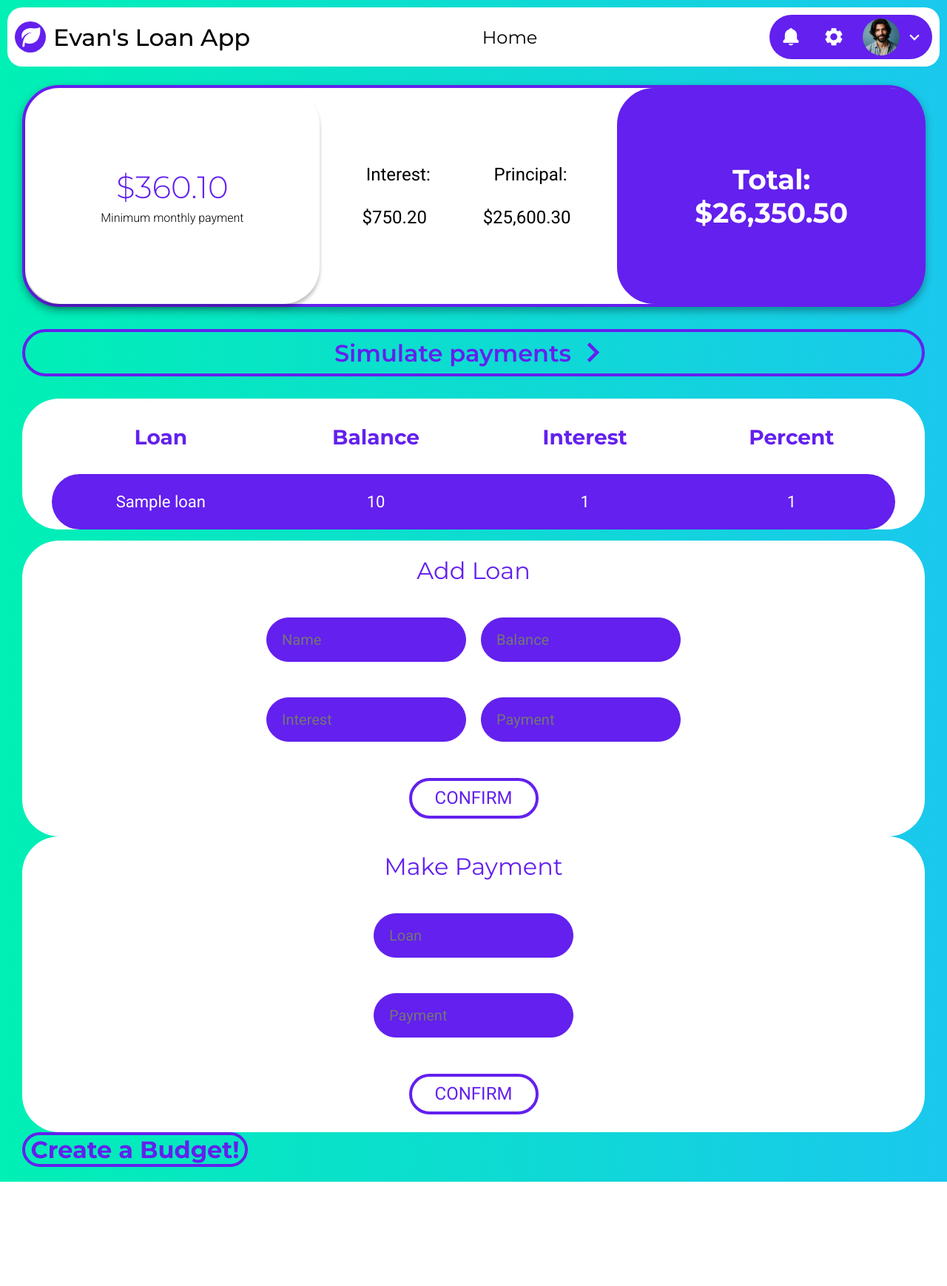
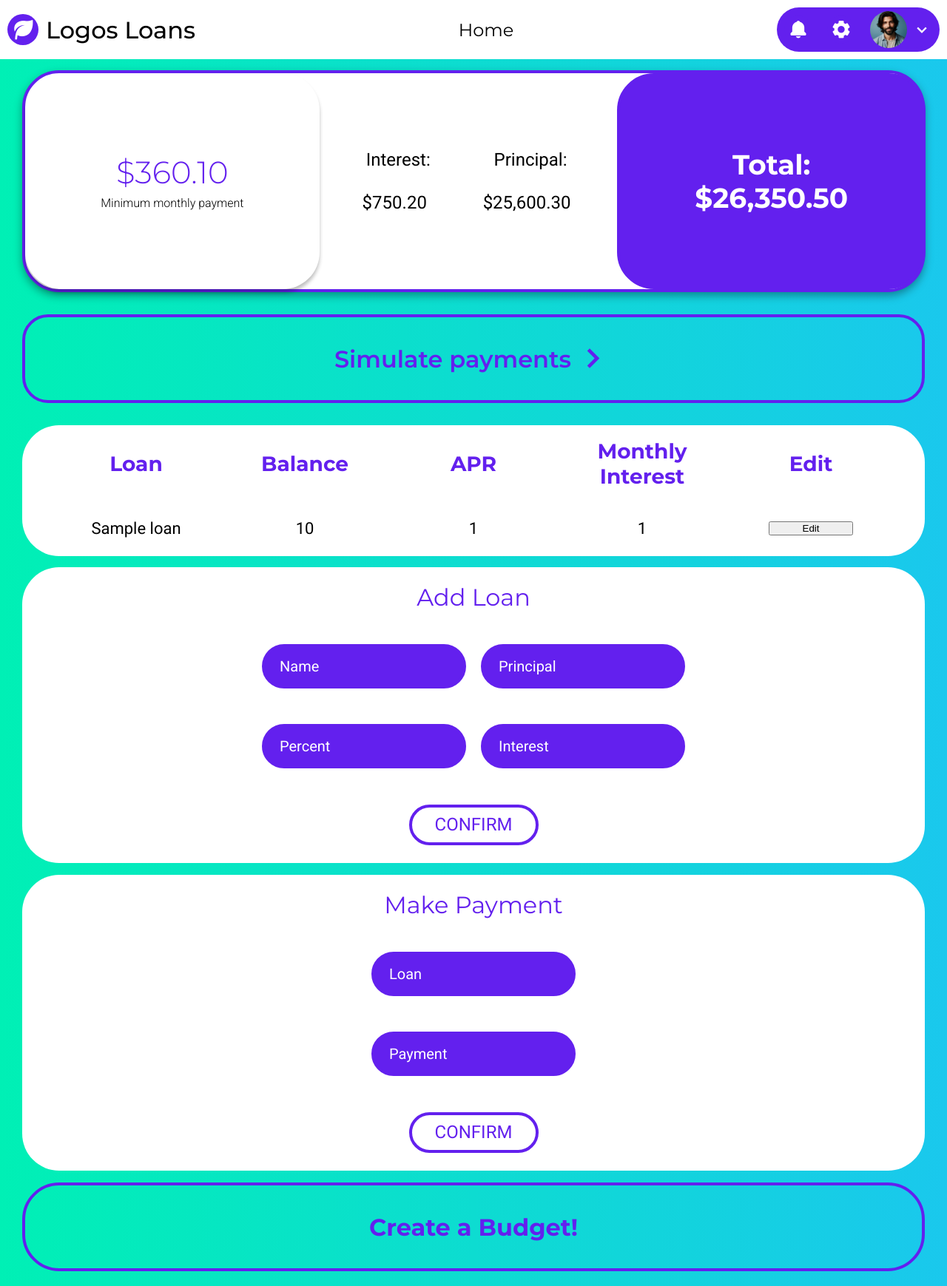
Before and after one commit to Evan-Hedgecock/wisp, a Flask app: page / in a window 1280 px wide. Shown: the whole page at 74% size. Before the commit the page ends 1598 px from the top, so only its background shows below. Run offline with Flask 3, Linux system fonts and the light colour scheme; tables that the repository leaves empty hold one stand-in row (values such as "Sample post").

Commit message:
Update text inputs to have better focus color and border, and have box-shadow when focused. Also add edit buttons to loan table

```diff
--- a/static/script.js
+++ b/static/script.js
@@ -1,24 +1,6 @@
-//// Save to memory
-//function saveToLocal(data, key){
-//    currentData = loadFromLocal(key);
-//
-//    // If current data exists, add data to that list, otherwise create empty array
-//    currentData ? currentData.push(data) : currentData = [data];
-//    console.log("current data:", currentData);
-//    stringData = JSON.stringify(currentData);
-//    console.log("string data:", stringData);
-//
-//    localStorage.setItem(key, stringData);
-//}
-//
-//// Load from memory
-//function loadFromLocal(key){
-//    if (localStorage) {
-//        data = localStorage.getItem(key);
-//        return JSON.parse(data);
-//    }
-//}
-//
+// Dynamically adjust the class of navbar when user scrolls vs when it's at top of page
+const navbar = document.getElementById
+
 
 const addLoanForm = document.getElementById("addLoanForm");
 addLoanForm.addEventListener("submit", function(event) {
@@ -98,6 +80,15 @@
 			cell.appendChild(node);
 			row.appendChild(cell);
 		});
+		var cell = document.createElement("td");
+		var editContainer = document.createElement("div");
+		editContainer.className = "editContainer";
+		var editButton = document.createElement("button");
+		editButton.className = "edit";
+		editButton.innerHTML = "Edit";
+		editContainer.appendChild(editButton);
+		cell.appendChild(editContainer);
+		row.appendChild(cell);
 	loanTable.appendChild(row);
 	});
 }
--- a/static/style.css
+++ b/static/style.css
@@ -25,18 +25,19 @@
 }
 
 
-.navbar {
+#navbar {
     width: auto;
     display: flex;
     background: white;
     padding: 10px;
-    margin: 10px;
-    border-radius: 20px;
+    height: 10vh;
+    /* margin: 10px; */
+    /* border-radius: 20px; */
     align-items: center;
     justify-content: space-between;
 }
 
-.navbar .logo {
+#navbar .logo {
     display: flex;
     gap: 10px;
     align-items: center;
@@ -45,18 +46,18 @@
     font-size: 32px;
 }
 
-.navbar .logo:hover {
+#navbar .logo:hover {
     cursor: pointer;
 }
 
-.navbar .logo i {
+#navbar .logo i {
     color: white;
     background: #6320EE;
     padding: 5px;
     border-radius: 50%;
 }
 
-.navbar .nav-links {
+#navbar .nav-links {
     display: flex;
     gap: 25px;
     font-family: "Montserrat", sans-serif;
@@ -64,7 +65,7 @@
     font-size: 24px;
 }
 
-.navbar .settings {
+#navbar .settings {
     display: flex;
     gap: 20px;
     background: #6320EE;
@@ -74,7 +75,7 @@
 
 }
 
-.navbar .settings >i {
+#navbar .settings >i {
     background: #6320EE;
     padding: 5px;
     border-radius: 50%;
@@ -84,13 +85,13 @@
     transition: all 0.3s ease-in-out;
 }
 
-.navbar .settings >i:hover {
+#navbar .settings >i:hover {
     color: #6320EE;
     background-color: white;
 }
 
 
-.navbar .settings .profile {
+#navbar .settings .profile {
     display: flex;
     align-items: center;
     gap: 6px;
@@ -100,22 +101,22 @@
     transition: all 0.3s ease-in-out;
 }
 
-.navbar .settings .profile:hover {
+#navbar .settings .profile:hover {
     background: white;
     color: #6320EE;
 }
 
-.navbar .settings .profile:hover i {
+#navbar .settings .profile:hover i {
     color: #6320EE;
 }
 
-.navbar .settings .profile img {
+#navbar .settings .profile img {
     height:50px;
     width: 50px;
     border-radius: 50%;
 }
 
-.navbar .settings .profile i {
+#navbar .settings .profile i {
     color: white;
     font-size: 28px;
 }
@@ -125,7 +126,7 @@
     display: flex;
     gap: 30px;
     width: 100%;
-    height: 60%;
+    height: 55vh;
     padding: 15px 30px;
 }
 
@@ -267,6 +268,10 @@
     font-weight: 400;
 }
 
+#loanTable colgroup col {
+    width: 20%;
+}
+
 #loanTable tr {
     height: 75px;
 }
@@ -277,6 +282,19 @@
     font-family: "Roboto", sans-serif;
     font-weight: 400;
 }
+
+#loanTable .editContainer {
+    height: 100%;
+    width: 100%;
+    display: flex;
+    align-items: center;
+    justify-content: center;
+}
+
+#loanTable .edit {
+    width: 50%;
+}
+
 
 #loanTable tr th {
     font-family: "Montserrat", sans-serif;
@@ -302,7 +320,7 @@
     border-radius: 50px 0 0 50px;
 }
 
-#loanTable tr:nth-child(even) td:nth-child(4) {
+#loanTable tr:nth-child(even) td:nth-child(5) {
     border-radius: 0 50px 50px 0;
 }
 
@@ -359,9 +377,9 @@
     gap: 20px;
 }
 
-.form-row input {
+.loan-form input[type=text] {
     background: #6320EE;
-    border: 1px solid #6320EE;
+    border: 4px solid #6320EE;
     padding: 10px 20px;
     color: rgb(255, 255, 255);
     border-radius: 50px;
@@ -370,19 +388,25 @@
     height: 60px;
     font-size: 20px;
     font-family: "Roboto", sans-serif;
+    outline: none;
 }
 
-.form-row input:focus {
+.loan-form input[type=text]:focus {
     background: none;
     color: #6320EE;
+    box-shadow: 0px 4px 10px #6320EE80;
 }
 
-.form-row input::placeholder {
+.loan-form input[type=text]::placeholder {
     opacity: 1;
     font-family: "Roboto", sans-serif;
     font-size: 20px;
+    color: white;
 }
 
+.loan-form input[type=text]:focus::placeholder {
+    color: #6320EE;
+}
 
 .loan-form .button {
     width: 175px;
@@ -496,7 +520,7 @@
     .middle-container .side-container .additional {
         width: 100%;
         justify-content: center;
-        /* height: 80%; */
+        height: 15vh;
     }
 
     .middle-container {
@@ -508,7 +532,8 @@
     }
 
     .bottom-container {
-        flex-flow: row wrap;
+        flex-flow: column wrap;
+        gap: 2vh;
         height: auto;
     }
 
@@ -517,13 +542,9 @@
         width: 100%;
     }
 
-    .bottom-container .middle-container {
+    .bottom-container .growing-button {
         width: 100%;
-    }
-
-    .bottom-container .right-container {
-        width: 100%;
-        height: 400px;
+        height: 15vh;
     }
 
 }
@@ -552,16 +573,16 @@
 }
 
 @media screen and (max-width: 500px) {
-    .navbar .settings > i {
+    #navbar .settings > i {
         visibility: collapse;
     }
 
-    .navbar .settings {
+    #navbar .settings {
         width: 70px;
         gap: 0;
     }
 
-    .navbar .settings .profile {
+    #navbar .settings .profile {
         gap: 0;
     }
 }
--- a/templates/home.html
+++ b/templates/home.html
@@ -29,11 +29,19 @@
 
 <div class="table-container">
     <table id="loanTable">
+        <colgroup>
+            <col id="loanCol">
+            <col id="balanceCol">
+            <col id="AprCol">
+            <col id="interestCol">
+            <col id="edit">
+        </colgroup>
         <tr>
             <th>Loan</th>
             <th>Balance</th>
-            <th>Interest</th>
-            <th>Percent</th>
+            <th>APR</th>
+            <th>Monthly Interest</th>
+            <th>Edit</th>
         </tr>
     </table>
 </div>
@@ -45,12 +53,12 @@
     </div>
     <form id="addLoanForm" class="loan-form">
         <div class="form-row">
-            <input type="text" name="fname" id="fname" placeholder="Name">
-            <input type="text" name="fbalance" id="fbalance" placeholder="Balance">
+            <input type="text" name="fname" id="fname" placeholder="Name" autocomplete="off">
+            <input type="text" name="fprincipal" id="fprincipal" placeholder="Principal" autocomplete="off">
         </div>
         <div class="form-row">
-                <input type="text" name="finterest" id="finterest" placeholder="Interest">
-                <input type="text" name="fpercent" id="fpercent" placeholder="Payment">
+                <input type="text" name="fpercent" id="fpercent" placeholder="Percent" autocomplete="off">
+                <input type="text" name="finterest" id="finterest" placeholder="Interest" autocomplete="off">
         </div>
         <input class="button" type="submit" value="CONFIRM">
     </form>
@@ -61,10 +69,10 @@
     </div>
     <form action="#" class="loan-form">
         <div class="form-row">
-            <input type="text" placeholder="Loan">
+            <input type="text" placeholder="Loan" autocomplete="off">
         </div>
         <div class="form-row">
-            <input type="text" placeholder="Payment">
+            <input type="text" placeholder="Payment" autocomplete="off">
         </div>
         <input class="button" type="submit" value="CONFIRM">
     </form>
--- a/templates/layout.html
+++ b/templates/layout.html
@@ -3,17 +3,17 @@
     <head>
         <meta charset="UTF-8">
         <meta name="viewport" content="width=device-width, initial-scale=1.0">
-        <title>Wisp</title>
+        <title>Logos Loans</title>
 
         <link href='https://unpkg.com/boxicons@2.1.4/css/boxicons.min.css' rel='stylesheet'>
         <link rel="stylesheet" href="{{ url_for('static', filename='style.css') }}">
         <script src="/static/script.js" defer></script>
     </head>
     <body>
-        <div class="navbar">
+        <div id="navbar">
             <div class="logo">
                 <i class='bx bxs-leaf'></i>
-            <a>Evan's Loan App</a>
+            <a>Logos Loans</a>
             </div>
             <div class="nav-links">
                 <a href="#">Home</a>
```
